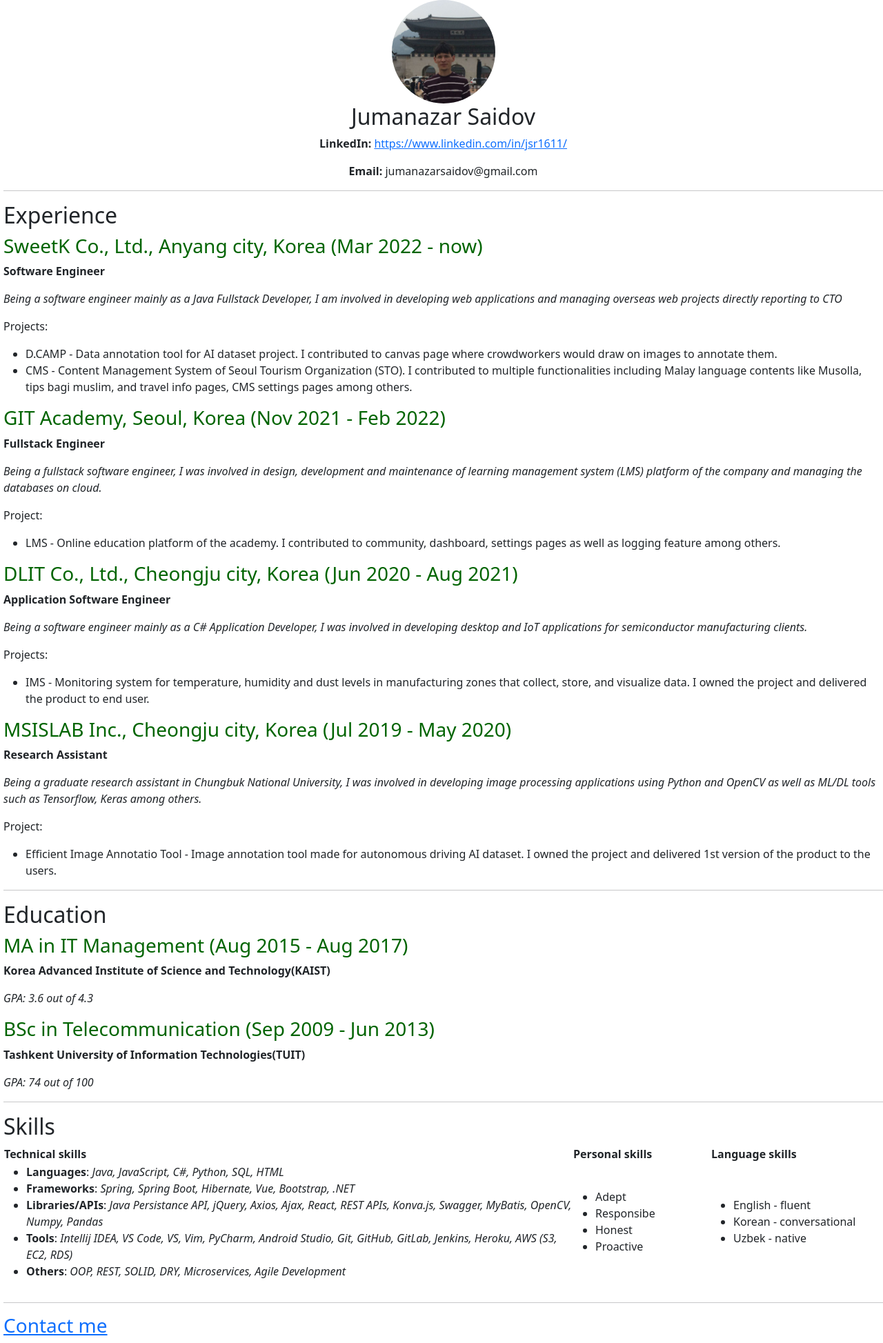
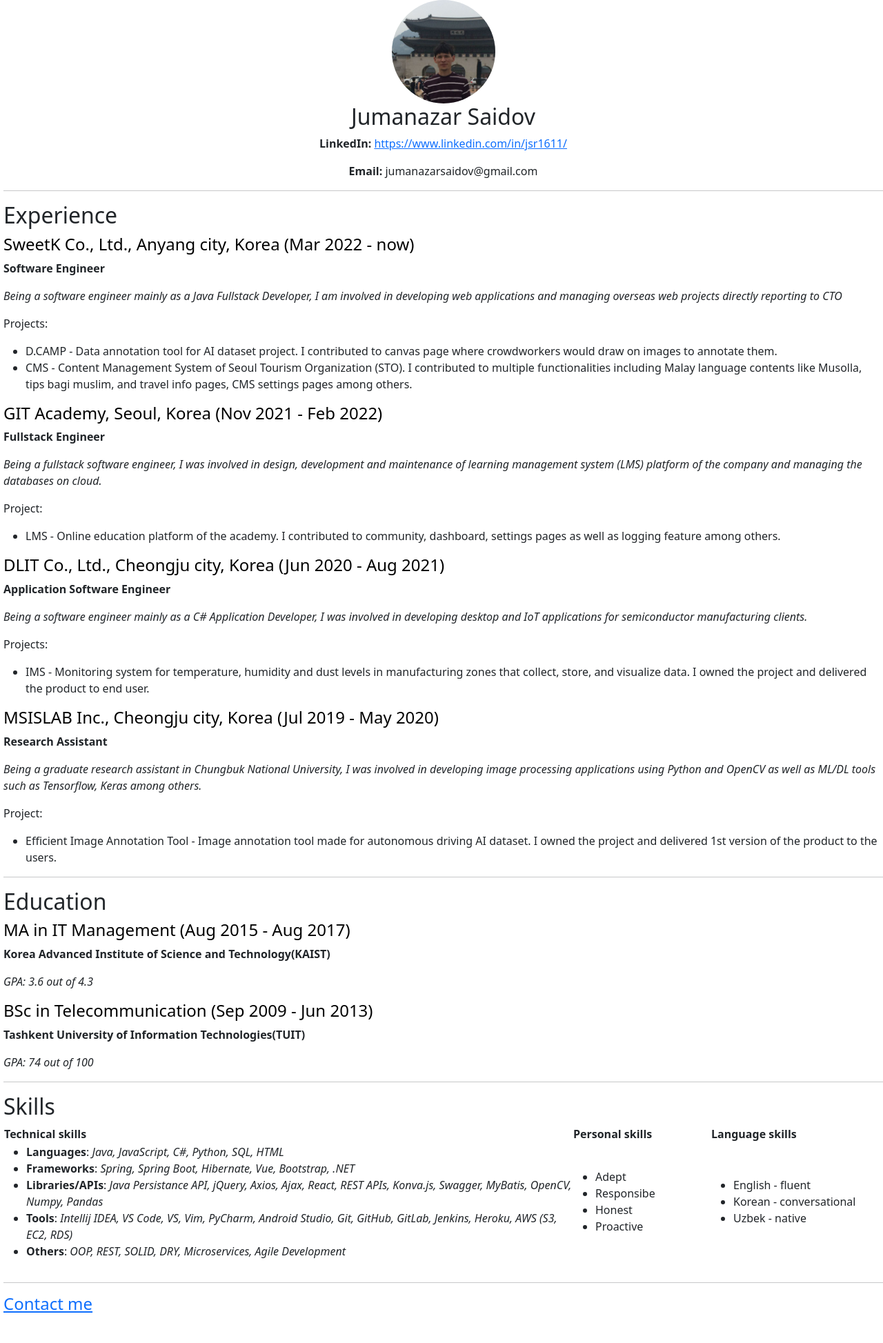
Before and after one commit to jsr1611/jsr1611.github.io, a Jekyll site: the page about/index.html, which Jekyll copies as it is, in a window 1280 px wide. Shown: the whole page at 69% size. Built offline with Jekyll 4.4.1, drawn with Linux system fonts in a browser that asks for light colours; after the commit the page ends 1913 px from its top, so only the background shows below that.

Commit message:
updated about page

```diff
--- a/about/index.html
+++ b/about/index.html
@@ -23,7 +23,7 @@
             text-align: center;
         }
         .experience__company{
-            color: darkgreen;
+            color: black;
         }
         body{
           padding-left: 5px;
@@ -41,7 +41,7 @@
     <section>
         <h2>Experience</h2>
         <div class="experience">
-            <h3 class="experience__company">SweetK Co., Ltd., Anyang city, Korea (Mar 2022 - now)</h3>
+            <h4 class="experience__company">SweetK Co., Ltd., Anyang city, Korea (Mar 2022 - now)</h4>
             <p><b>Software Engineer</b></p>
             <p><i>Being a software engineer mainly as a Java Fullstack Developer, I am involved in developing web applications and managing overseas web projects directly reporting to CTO</i></p>
             <p>Projects:</p>
@@ -51,7 +51,7 @@
             </ul>
         </div>
         <div class="experience">
-            <h3 class="experience__company">GIT Academy, Seoul, Korea (Nov 2021 - Feb 2022)</h3>
+            <h4 class="experience__company">GIT Academy, Seoul, Korea (Nov 2021 - Feb 2022)</h4>
             <p><b>Fullstack Engineer</b></p>
             <p><i>Being a fullstack software engineer, I was involved in design, development and maintenance of  learning management system (LMS) platform of the company and managing the databases on cloud.</i></p>
             <p>Project:</p>
@@ -60,7 +60,7 @@
             </ul>
         </div>
         <div class="experience">
-            <h3 class="experience__company">DLIT Co., Ltd., Cheongju city, Korea (Jun 2020 - Aug 2021)</h3>
+            <h4 class="experience__company">DLIT Co., Ltd., Cheongju city, Korea (Jun 2020 - Aug 2021)</h4>
             <p><b>Application Software Engineer</b></p>
             <p><i>Being a software engineer mainly as a C# Application Developer, I was involved in developing desktop and IoT applications for semiconductor manufacturing clients. </i></p>
             <p>Projects:</p>
@@ -69,12 +69,12 @@
             </ul>
         </div>
         <div class="experience">
-            <h3 class="experience__company">MSISLAB Inc., Cheongju city, Korea (Jul 2019 - May 2020)</h3>
+            <h4 class="experience__company">MSISLAB Inc., Cheongju city, Korea (Jul 2019 - May 2020)</h4>
             <p><b>Research Assistant</b></p>
             <p><i>Being a graduate research assistant in Chungbuk National University, I was involved in developing image processing applications using Python and OpenCV as well as ML/DL tools such as Tensorflow, Keras among others.</i></p>
             <p>Project:</p>
             <ul>
-                <li>Efficient Image Annotatio Tool - Image annotation tool made for autonomous driving AI dataset. I owned the project and delivered 1st version of the product to the users.</li>
+                <li>Efficient Image Annotation Tool - Image annotation tool made for autonomous driving AI dataset. I owned the project and delivered 1st version of the product to the users.</li>
             </ul>
         </div>
     </section>
@@ -82,12 +82,12 @@
     <section>
         <h2>Education</h2>
         <div class="experience">
-            <h3 class="experience__company">MA in IT Management (Aug 2015 - Aug 2017)</h3>
+            <h4 class="experience__company">MA in IT Management (Aug 2015 - Aug 2017)</h4>
             <p><b>Korea Advanced Institute of Science and Technology(KAIST)</b></p>
             <p><i>GPA: 3.6 out of 4.3 </i></p>
         </div>
         <div class="experience">
-            <h3 class="experience__company">BSc in Telecommunication (Sep 2009 - Jun 2013)</h3>
+            <h4 class="experience__company">BSc in Telecommunication (Sep 2009 - Jun 2013)</h4>
             <p><b>Tashkent University of Information Technologies(TUIT)</b></p>
             <p><i>GPA: 74 out of 100 </i></p>
         </div>
@@ -144,9 +144,9 @@
     </section>
     <hr>
     <footer>
-        <h3>
+        <h4>
             <a href="#">Contact me</a>
-        </h3>
+        </h4>
     </footer>
 </body>
 </html>
```
